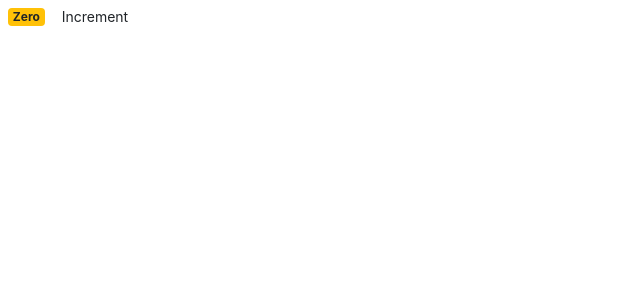
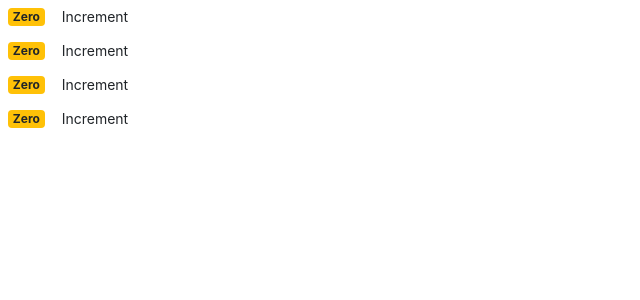
Before and after one commit to Darkace01/yourappname, a React (Create React App) app: page / in a window 1280 px wide. Shown: the top 300 px of the page, without its empty margins (0-640 px from the left). Built offline with nearby package versions, Linux system fonts and the light colour scheme.

Commit message:
Composing component

```diff
--- a/src/components/counter.jsx
+++ b/src/components/counter.jsx
@@ -4,19 +4,16 @@
     count: 0,
   };
 
-  handleIncrement = ({ product }) => {
-    console.log(product);
+  handleIncrement = (product) => {
     this.setState({ count: this.state.count + 1 });
   };
-  //Assuming you are creating an ecommerce website and you want to add product this might me how you want to do that
+
   render() {
     return (
       <div>
         <span className={this.getBadgeClasses()}>{this.formatCount()}</span>
         <button
-          onClick={() => {
-            this.handleIncrement(product);
-          }}
+          onClick={this.handleIncrement}
           className="btn btn-default btn-sm"
         >
           Increment
--- /dev/null
+++ b/src/components/counters.jsx
@@ -0,0 +1,23 @@
+import React, { Component } from "react";
+import Counter from "./counter";
+class Counters extends Component {
+  state = {
+    counters: [
+      { id: 1, value: 0 },
+      { id: 2, value: 0 },
+      { id: 3, value: 0 },
+      { id: 4, value: 0 },
+    ],
+  };
+  render() {
+    return (
+      <div>
+        {this.state.counters.map((counter) => (
+          <Counter key={counter.id} />
+        ))}
+      </div>
+    );
+  }
+}
+
+export default Counters;
--- a/src/index.js
+++ b/src/index.js
@@ -4,11 +4,11 @@
 import App from "./App";
 import * as serviceWorker from "./serviceWorker";
 import "bootstrap/dist/css/bootstrap.css";
-import Counter from "./components/counter";
+import Counters from "./components/counters";
 
 ReactDOM.render(
   <React.StrictMode>
-    <Counter />
+    <Counters />
   </React.StrictMode>,
   document.getElementById("root")
 );
```
